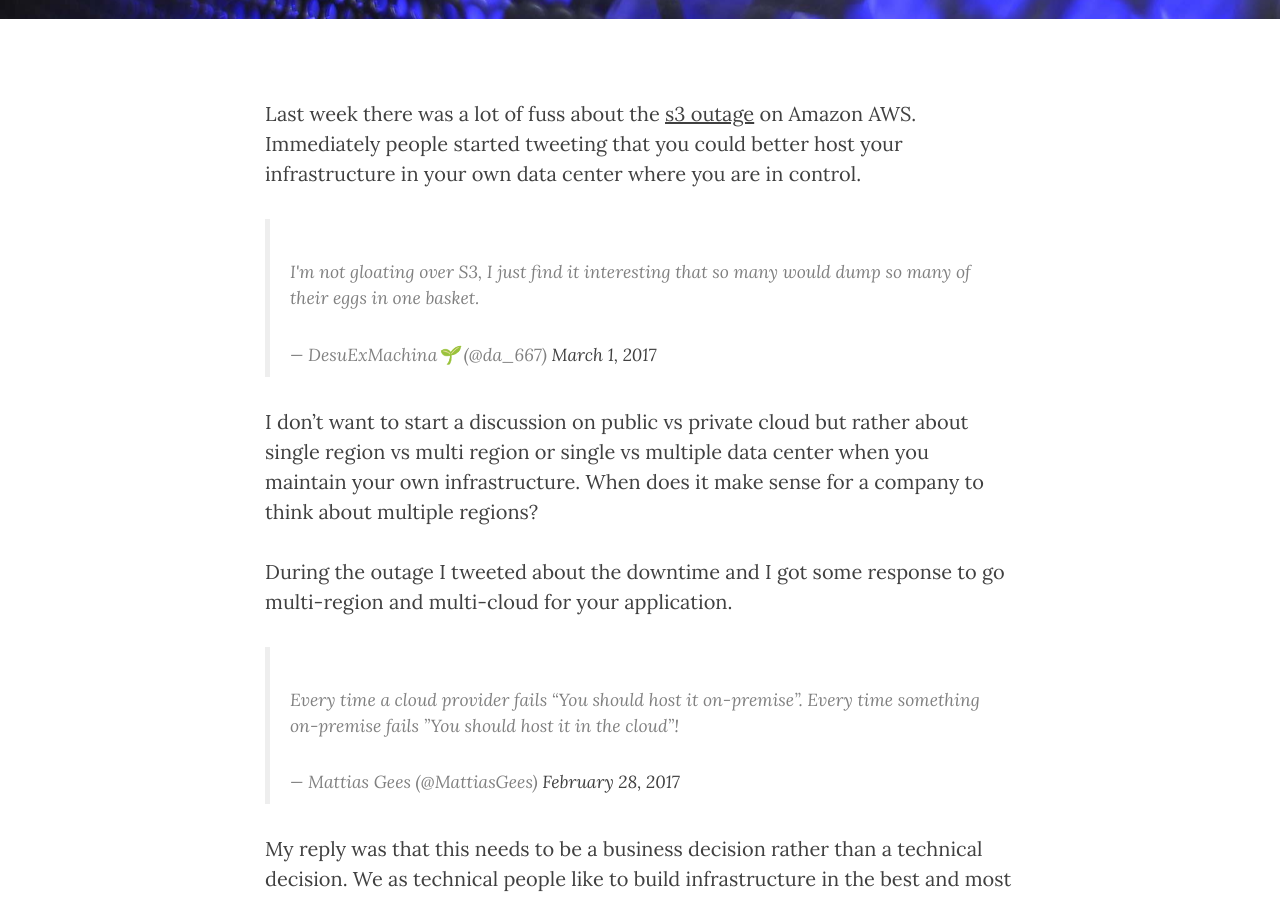
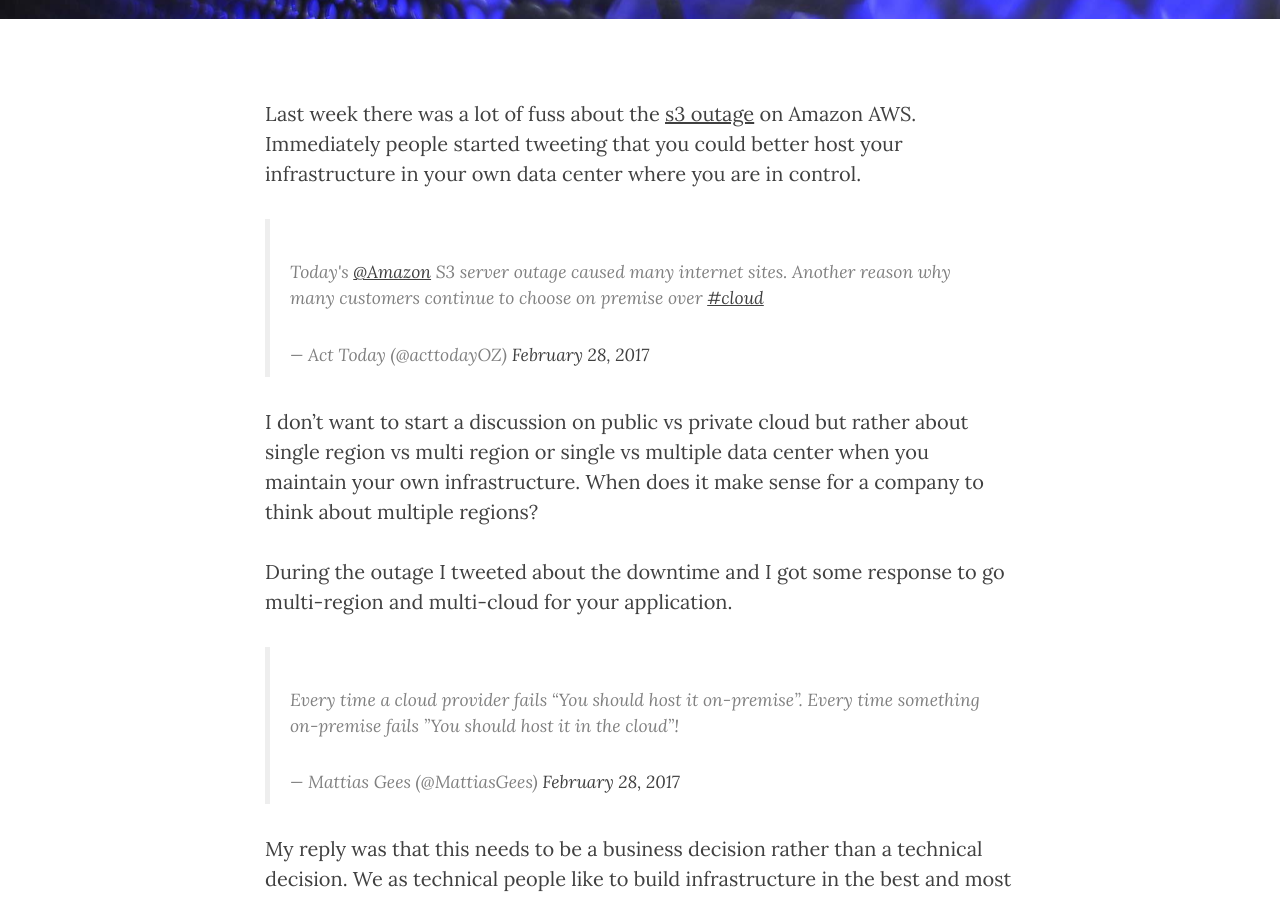
Before and after one commit to MattiasGees/MattiasGees.github.io, a Jekyll site: the page built from _posts/2017-03-07-high-availability-in-the-cloud.markdown, in a window 1280 px wide and 900 px high, scrolled down 517 px. Built offline with Jekyll 4.4.1, drawn with Linux system fonts in a browser that asks for light colours; nearby versions of some CDN libraries; Markdown is read by kramdown in place of the engine named in the settings; comment, search, counter and statistics services are not loaded.

Commit message:
Update twitter referal in blog post

```diff
--- a/_posts/2017-03-07-high-availability-in-the-cloud.markdown
+++ b/_posts/2017-03-07-high-availability-in-the-cloud.markdown
@@ -9,7 +9,7 @@
 
 Last week there was a lot of fuss about the [s3 outage](https://aws.amazon.com/message/41926/) on Amazon AWS. Immediately people started tweeting that you could better host your infrastructure in your own data center where you are in  control.
 
-<blockquote class="twitter-tweet" data-lang="en"><p lang="en" dir="ltr">I&#39;m not gloating over S3, I just find it interesting that so many would dump so many of their eggs in one basket.</p>&mdash; DesuExMachina🌱 (@da_667) <a href="https://twitter.com/da_667/status/836736111737208834">March 1, 2017</a></blockquote> <script async src="//platform.twitter.com/widgets.js" charset="utf-8"></script>
+<blockquote class="twitter-tweet" data-lang="en"><p lang="en" dir="ltr">Today&#39;s <a href="https://twitter.com/amazon">@Amazon</a> S3 server outage caused many internet sites. Another reason why many customers continue to choose on premise over <a href="https://twitter.com/hashtag/cloud?src=hash">#cloud</a></p>&mdash; Act Today (@acttodayOZ) <a href="https://twitter.com/acttodayOZ/status/836719296231329792">February 28, 2017</a></blockquote> <script async src="//platform.twitter.com/widgets.js" charset="utf-8"></script>
 
 I don’t want to start a discussion on public vs private cloud but rather about single region vs multi region or single vs multiple data center when you maintain your own infrastructure. When does it make sense for a company to think about multiple regions?
 
```
